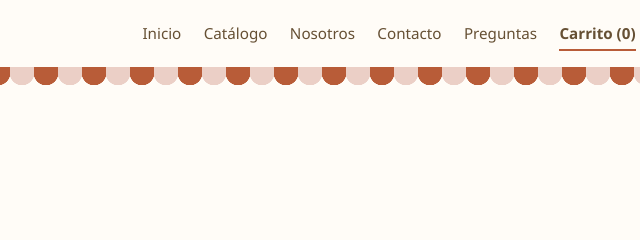
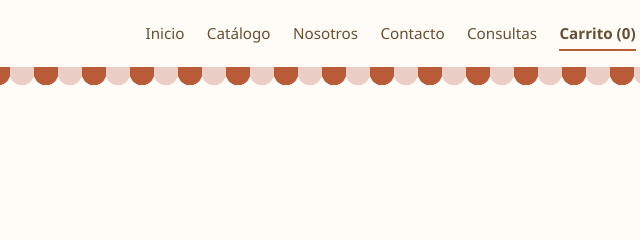
Before and after one commit to emiarisss/Mottled-Cream, a plain HTML site: page carrito.html in a window 1280 px wide. Shown: the top 240 px of the page, 494-1134 px from the left. Drawn offline with Linux system fonts and the light colour scheme.

Commit message:
Update carrito.html

```diff
--- a/carrito.html
+++ b/carrito.html
@@ -23,7 +23,7 @@
         <a href="productos.html">Catálogo</a>
         <a href="nosotros.html">Nosotros</a>
         <a href="contacto.html">Contacto</a>
-        <a href="faq.html">Preguntas</a>
+        <a href="faq.html">Consultas</a>
         <a href="carrito.html" class="enlace-carrito" aria-current="page">Carrito (<span id="contador-carrito">0</span>)</a>
         <a href="dashboard.html" class="enlace-candado" aria-label="Acceso para propietarios" title="Acceso para propietarios"><svg class="icono" viewBox="0 0 24 24" width="18" height="18" aria-hidden="true"><rect x="3" y="11" width="18" height="11" rx="2" ry="2"/><path d="M7 11V7a5 5 0 0 1 10 0v4"/></svg><span class="candado-texto">Propietarios</span></a>
       </nav>
```
